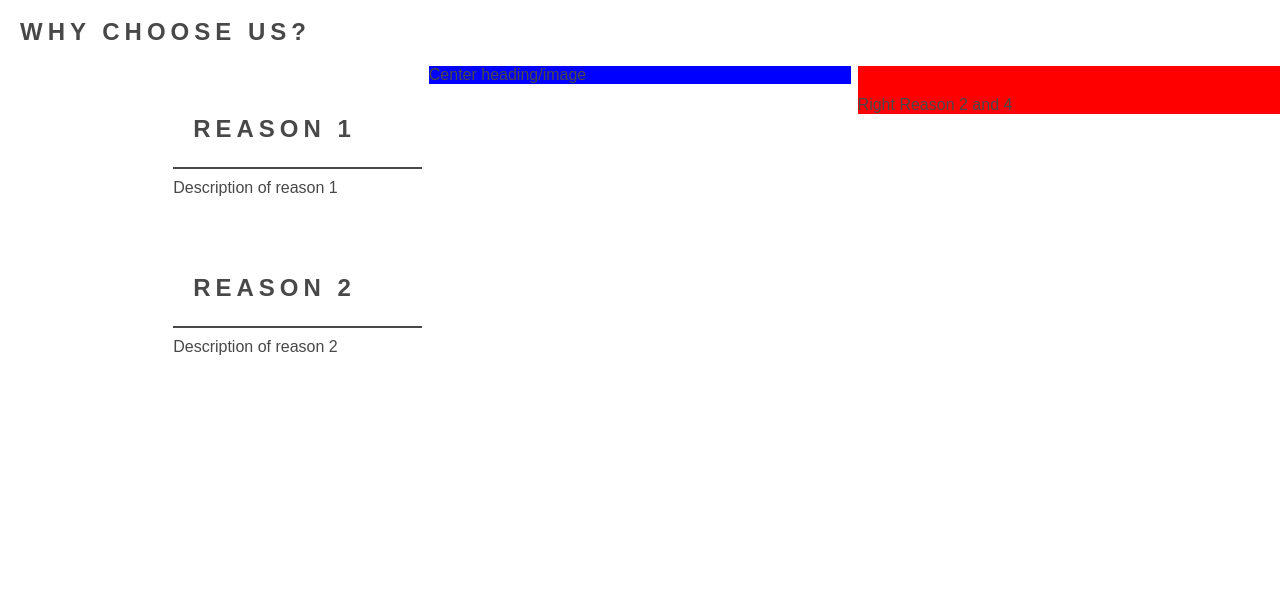
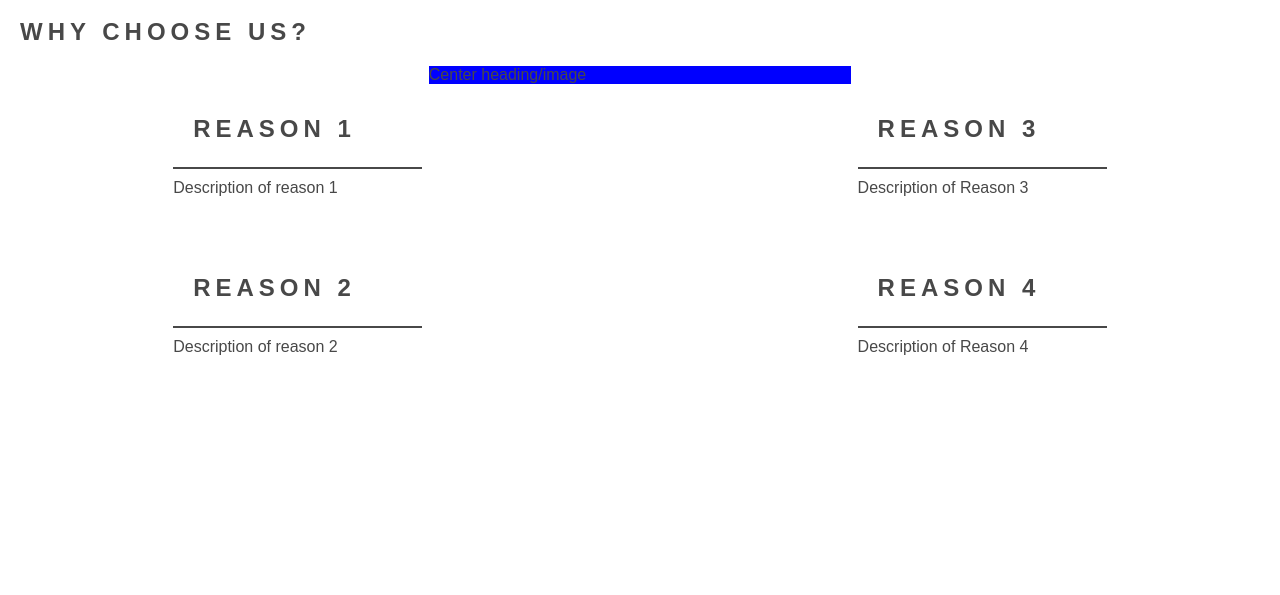
Before and after one commit to pecheylauren02/my-safari-getaway, a plain HTML site: page index.html in a window 1280 px wide. Shown: the part 797-1392 px from the top of the page. Drawn offline with Linux system fonts and the light colour scheme; a web font is replaced by a local one.

Commit message:
Style right-reasons-heading section and content

```diff
--- a/assets/css/style.css
+++ b/assets/css/style.css
@@ -83,7 +83,6 @@ h1, h2 {
     padding-top: 30px;
     width: 33%;
     float: right;
-    background-color: red;
 }
 
 #center-reasons {
@@ -104,6 +103,14 @@ hr {
     border-top: 2px solid rgb(72, 72, 72);
     width: 100%;
     margin: 6px 0;
+}
+
+.right-reasons-heading {
+    width: 59%;
+    float: left;
+    line-height: 25px;
+    clear: both;
+    margin-bottom: 55px;
 }
 
 /* footer section */
--- a/index.html
+++ b/index.html
@@ -57,7 +57,22 @@
                 </p>
             </div>
         </div>
-        <div id="right-reasons">Right Reason 2 and 4</div>
+        <div id="right-reasons">
+            <div class="right-reasons-heading">
+                <h2>Reason 3</h2>
+                <hr>
+                <p>
+                    Description of Reason 3
+                </p>
+            </div>
+            <div class="right-reasons-heading">
+                <h2>Reason 4</h2>
+                <hr>
+                <p>
+                    Description of Reason 4
+                </p>
+            </div>
+        </div>
         <div id="center-reasons">Center heading/image</div>
     </section>
     <section>
```
